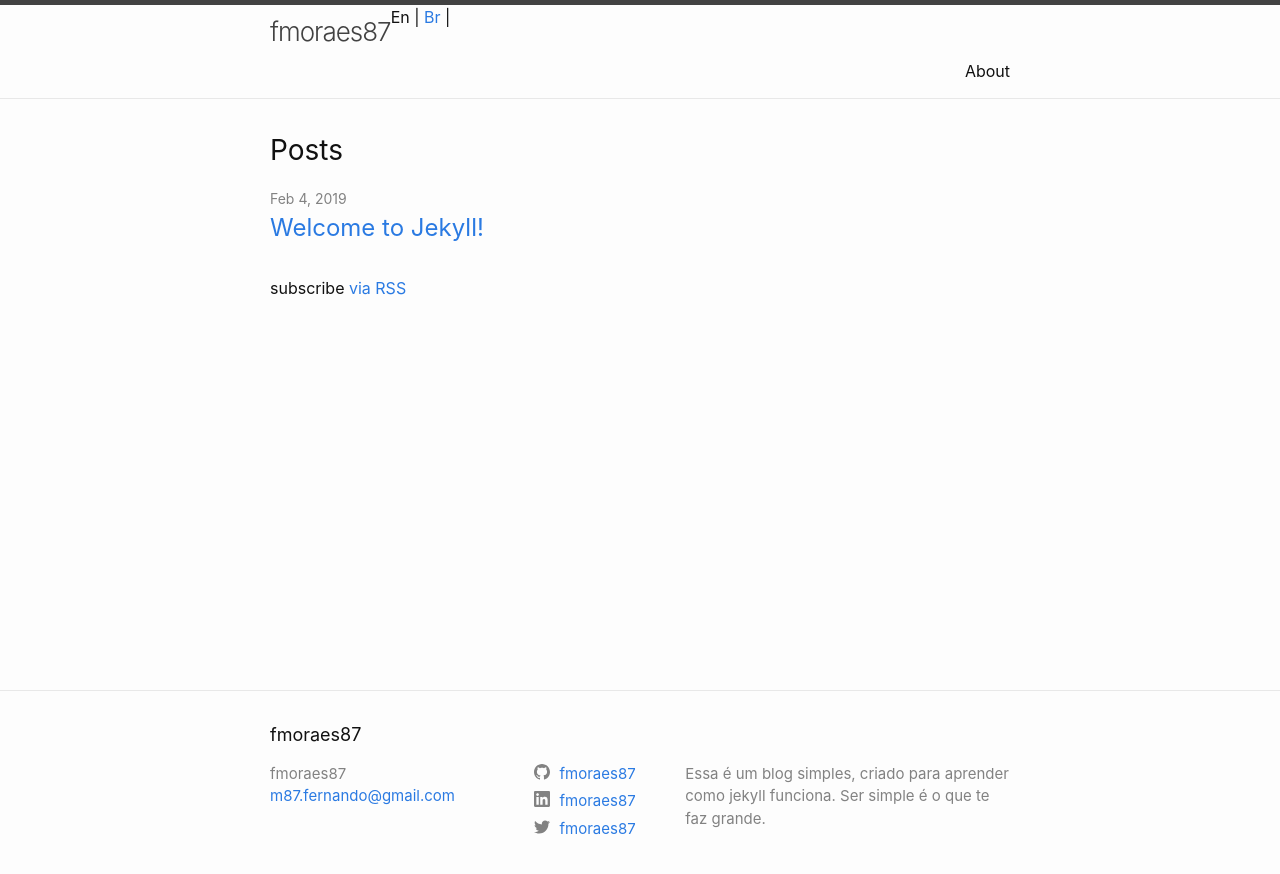
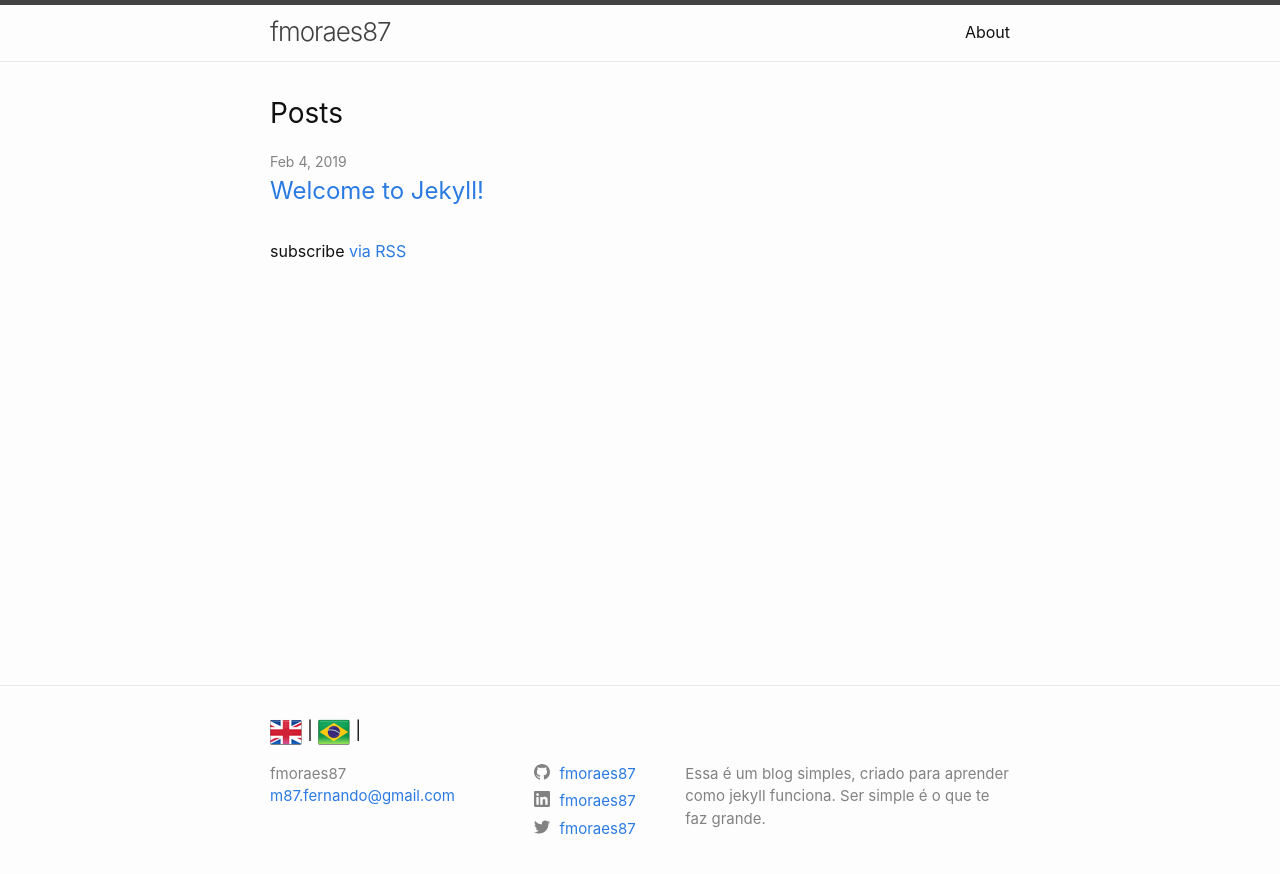
Before and after one commit to fmoraes87/fmoraes87.github.io, a Jekyll site: the page built from index.md, in a window 1280 px wide. Shown: the top 874 px of the page. Built offline with Jekyll 4.4.1, drawn with Linux system fonts in a browser that asks for light colours.

Commit message:
Finish Translate

```diff
--- a/_config.yml
+++ b/_config.yml
@@ -46,8 +46,8 @@ plugins:
 
 defaultLang: en
 languagesNames:
-  en: En
-  pt_br: Br
+  en: /assets/icons/iconfinder_United-Kingdom-flag_32363.png
+  pt_br: /assets/icons/iconfinder_Brazil-Flag_32181.png
 #  zh: 中文
 
 defaults:
--- a/_includes/footer.html
+++ b/_includes/footer.html
@@ -4,7 +4,19 @@
   <div class="wrapper">
 
     <h2 class="footer-heading">
-      {{ site.title | escape }}
+      <div>
+        {% for lang in site.languagesNames %}
+          {%- if page.lang==lang[0] -%}
+          <img src="{{ lang[1] | escape}}"/> |
+          {% else %}
+            {% if lang[0] == site.defaultLang  %}
+              <a href="{{ "/" }}"><img src="{{ lang[1] | escape}}"/>  </a> |
+            {% else %}
+              <a href="{{ "/" | append: lang[0] }}"><img src="{{ lang[1] | escape}}" /> </a> |
+            {% endif %}
+          {%- endif -%}
+        {% endfor %}
+      </div>
     </h2>
 
     <div class="footer-col-wrapper">
--- a/_includes/header.html
+++ b/_includes/header.html
@@ -3,21 +3,9 @@
   <div class="wrapper">
     {%- assign default_paths = site.pages | map: "path" -%}
     {%- assign page_paths = site.header_pages | default: default_paths -%}
-    <a class="site-title" rel="author" href="{{ "/" | relative_url }}">{{ site.title | escape }}</a>
-    <ul>
-      {% for lang in site.languagesNames %}
-        {%- if page.lang==lang[0] -%}
-          {{ lang[1] | escape}} |
-        {% else %}
-          {% if lang[0] == site.defaultLang  %}
-            <a href="{{ "/" }}">{{ lang[1] | escape}} </a> |
-          {% else %}
-            <a href="{{ "/" | append: lang[0] }}">{{ lang[1] | escape}} </a> |
-          {% endif %}
-
-        {%- endif -%}
-      {% endfor %}
-    </ul>
+    <div>
+      <a class="site-title" rel="author" href="{{ "/" | relative_url }}">{{ site.title | escape }}</a>
+    </div>
 
     {%- if page_paths -%}
       <nav class="site-nav">
--- a/_layouts/default.html
+++ b/_layouts/default.html
@@ -1,5 +1,5 @@
 <!DOCTYPE html>
-<html lang="{{ page.lang | default: site.lang | default: "en" }}">
+<html lang="{{ page.lang | default: site.lang | default: site.defaultLang }}">
 
   {%- include head.html -%}
 
```
Also changed, not shown: assets/icons/iconfinder_Brazil-Flag_32181.png (added), assets/icons/iconfinder_United-Kingdom-flag_32363.png (added), assets/main.scss (line endings or trailing spaces).
